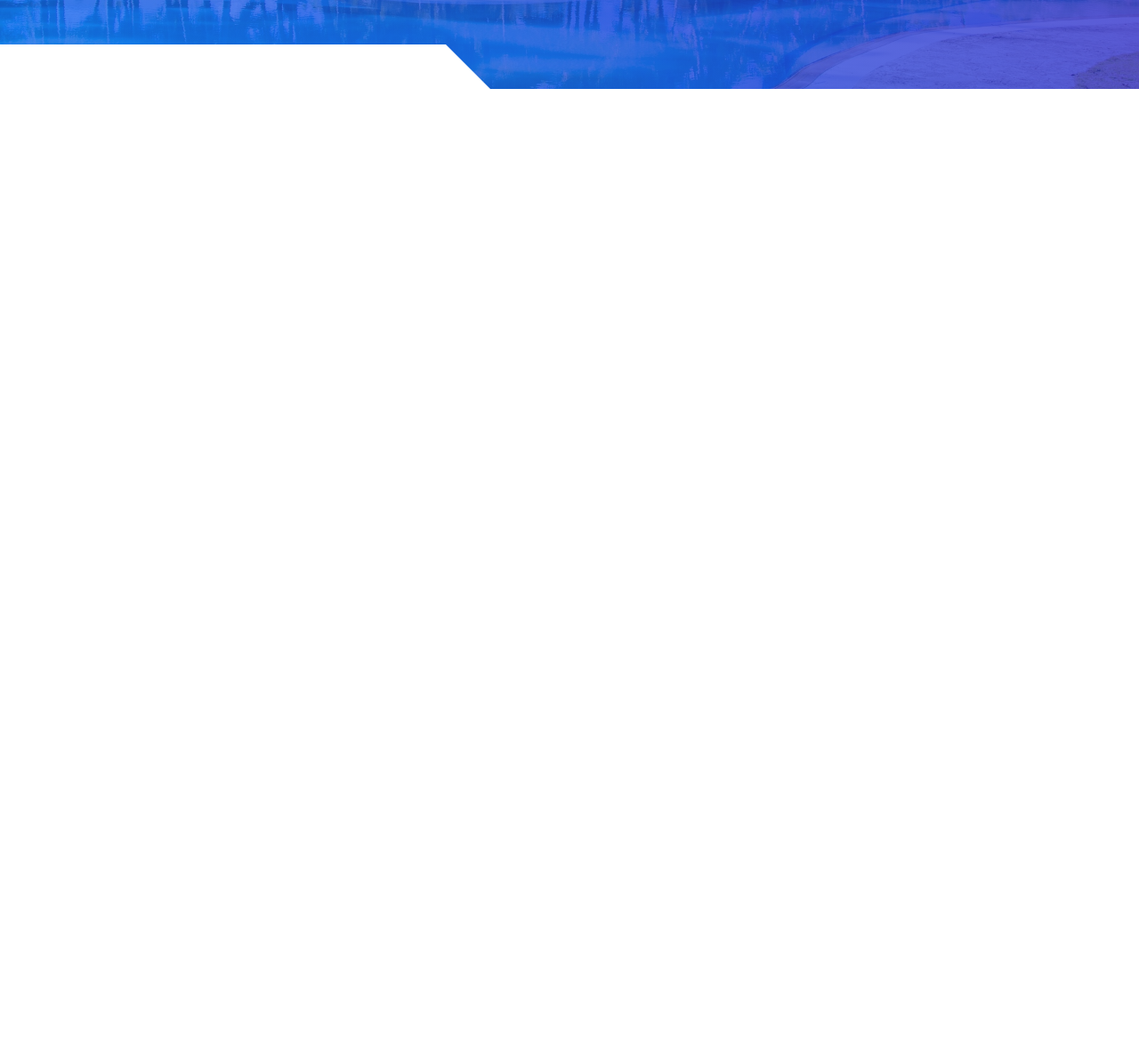
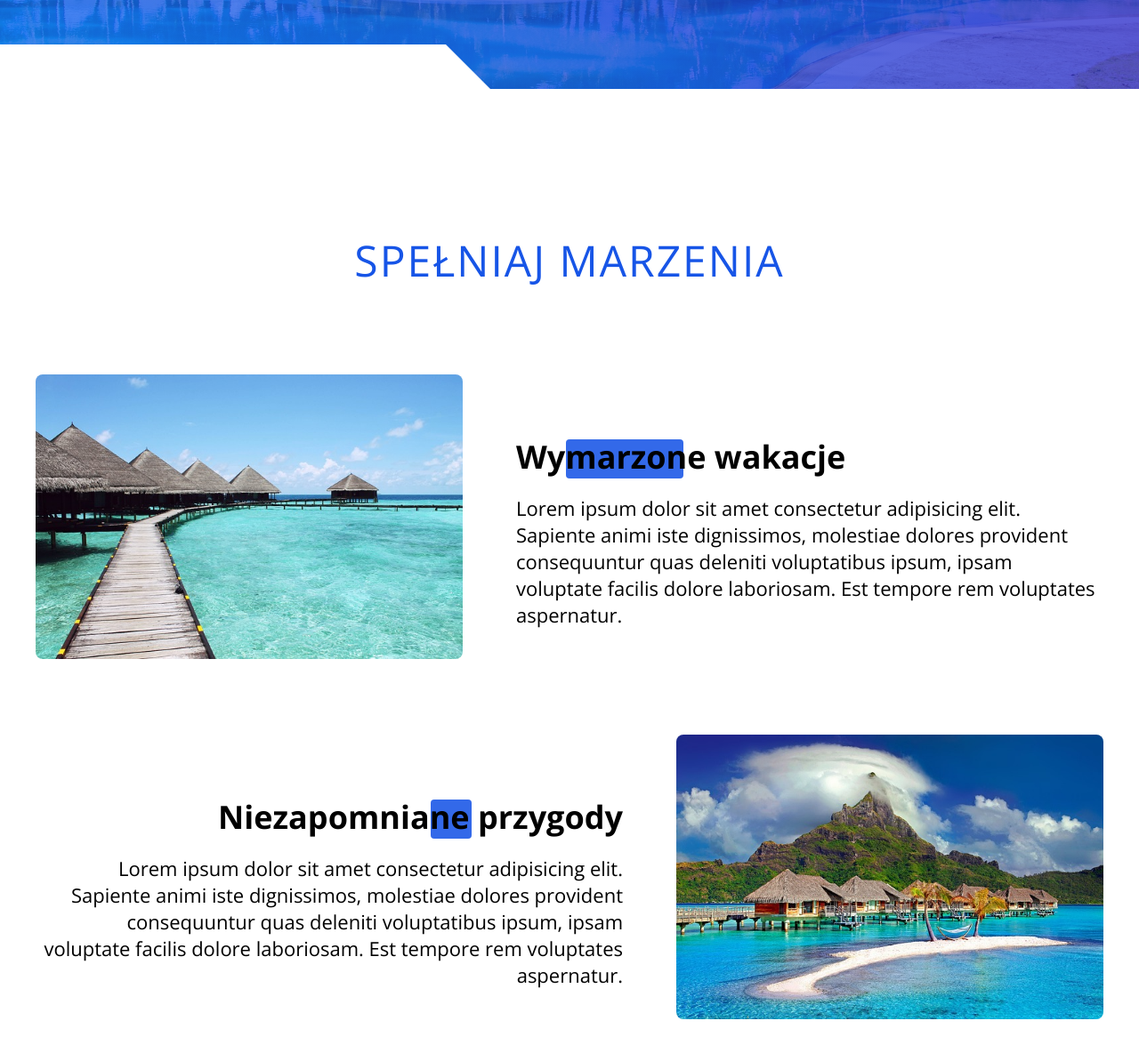
Before and after one commit to Adriann77/tropical-paradise, a plain HTML site: page index.html in a window 1280 px wide. Shown: the part 500-1684 px from the top of the page at 89% size. Before the commit the page ends 800 px from the top, so only its background shows below. Drawn offline with nearby package versions, Linux system fonts and the light colour scheme.

Commit message:
created sectiondreams

```diff
--- a/index.html
+++ b/index.html
@@ -37,6 +37,39 @@
         <div class="white-block white-block-left"></div>
     </header>
 
+
+    <main class="main">
+        <section class="dreams section-padding section white-section">
+            <div class="wrapper">
+                <h2 class="section-heading">spełniaj marzenia</h2>
+                <div class="dreams__box">
+                    <div class="dreams__box-img">
+                        <img src="/img/paradise.jpg" alt="Domki nad oceanem" class="dreams__img">
+                    </div>
+                    <div class="dreams__box-text">
+                        <h3 class="dreams__title dreams__title--first">Wymarzone wakacje</h3>
+                        <p class="dreams__text">Lorem ipsum dolor sit amet consectetur adipisicing elit. Sapiente animi
+                            iste dignissimos, molestiae dolores provident consequuntur quas deleniti voluptatibus ipsum,
+                            ipsam voluptate facilis dolore laboriosam. Est tempore rem voluptates aspernatur.</p>
+                    </div>
+                </div>
+                <div class="dreams__box">
+                    <div class="dreams__box-img dreams__box-img--right">
+                        <img src="/img/bora-bora.jpg" alt="Domki nad oceanem" class="dreams__img">
+                    </div>
+                    <div class="dreams__box-text dreams__box-text--right">
+                        <h3 class="dreams__title dreams__title--second">Niezapomniane przygody</h3>
+                        <p class="dreams__text">Lorem ipsum dolor sit amet consectetur adipisicing elit. Sapiente animi
+                            iste dignissimos, molestiae dolores provident consequuntur quas deleniti voluptatibus ipsum,
+                            ipsam voluptate facilis dolore laboriosam. Est tempore rem voluptates aspernatur.</p>
+                    </div>
+                </div>
+            </div>
+
+
+        </section>
+    </main>
+
     <script src="js/main.js"></script>
 </body>
 
--- a/sass/_components.scss
+++ b/sass/_components.scss
@@ -47,3 +47,36 @@
     transform-origin: left;
   }
 }
+
+
+.section-heading{
+  position: relative;
+  margin-bottom: 2em;
+  font-size: 3rem;
+  font-weight: 300;
+  text-transform: uppercase;
+  text-align: center;
+  color: $main-color;
+  letter-spacing: 2px;
+}
+
+.section-padding{
+  padding: 6em 2em;
+}
+
+@media(min-width: 768px){
+  .section-heading{
+    font-size: 3.6rem;
+  }
+  .section-padding{
+    padding: 8em 2em;
+  }
+}
+@media(min-width: 992px){
+  .section-heading{
+    font-size: 4.8rem;
+  }
+  .section-padding{
+    padding: 10em 2em;
+  }
+}
--- a/sass/style.scss
+++ b/sass/style.scss
@@ -171,9 +171,102 @@ body {
   animation: navItemsAnimation 1s;
 }
 
+//  MAIN
+//  DREAMS SECTION
+
+.dreams{
+  &__box{
+    display: flex;
+    flex-direction: column;
+    margin: 2em 0;
+  }
+
+  &__img{
+    width: 100%;
+    margin-bottom: 1em;
+    border-radius: 8px;
+  }
+
+  &__title{
+    position: relative;
+    margin-bottom: 0.5em;
+
+    &--first::after{
+      content: '';
+      position: absolute;
+      width: 20%;
+      height: 90%;
+      background-color: #3369e9;
+      left: 56px;
+      top: 5px;
+      border-radius: 4px;
+      z-index: -1;
+    }
+
+    &--second::after{
+      content: '';
+      position: absolute;
+      background-color: #3369e9;
+      z-index: -1;
+      border-radius: 4px;
+      height: 90%;
+      width: 7%;
+      right: 170px;
+      top: 5px;
+    }
+  }
+
+  &__text{
+    font-size: 1.4rem;
+  }
+}
+
+
+
+
+
+
+
+
+
+
+
+
+
+
 // =======================================
 // MEDIA
 // =======================================
+
+@media(min-width: 576px){
+  .dreams{
+    &__box{
+      flex-direction: row;
+      justify-content: space-between;
+
+      &-text{
+        width: 55%;
+        &--right{
+          text-align: right;
+        }
+      }
+
+      &-img{
+        width: 40%;
+        &--right{
+          order: 1;
+        }
+      }
+    }
+
+    &__img{
+      margin-bottom: 0;
+      min-height: 300px;
+    }
+  }
+}
+
+
 
 @media (min-width: 768px) {
   .white-block {
@@ -192,6 +285,12 @@ body {
       font-size: 1.6rem;
     }
   }
+
+  .dreams{
+    &__text{
+      font-size: 1.8rem;
+    }
+  }
 }
 
 @media (min-width: 992px) {
@@ -203,4 +302,33 @@ body {
   .header {
     background-image: $blue-gradient, url('../img/hero-bg.jpg');
   }
+
+  .nav{
+    &__item{
+      font-size: 4.8rem;
+    }
+  }
+
+  .dreams{
+    &__box{
+      margin: 5em 0;
+
+      &-text{
+        display: flex;
+        flex-direction: column;
+        justify-content: flex-end;
+        margin-bottom: 2.5em;
+      }
+    }
+
+    &__title{
+      font-size:  3.6rem;
+    }
+
+    &__text{
+      font-size: 2.2rem;
+    }
+
+
+  }
 }
```
Also changed, not shown: css/style.css, img/bora-bora.jpg (added), img/paradise.jpg (added), 1 other file.
